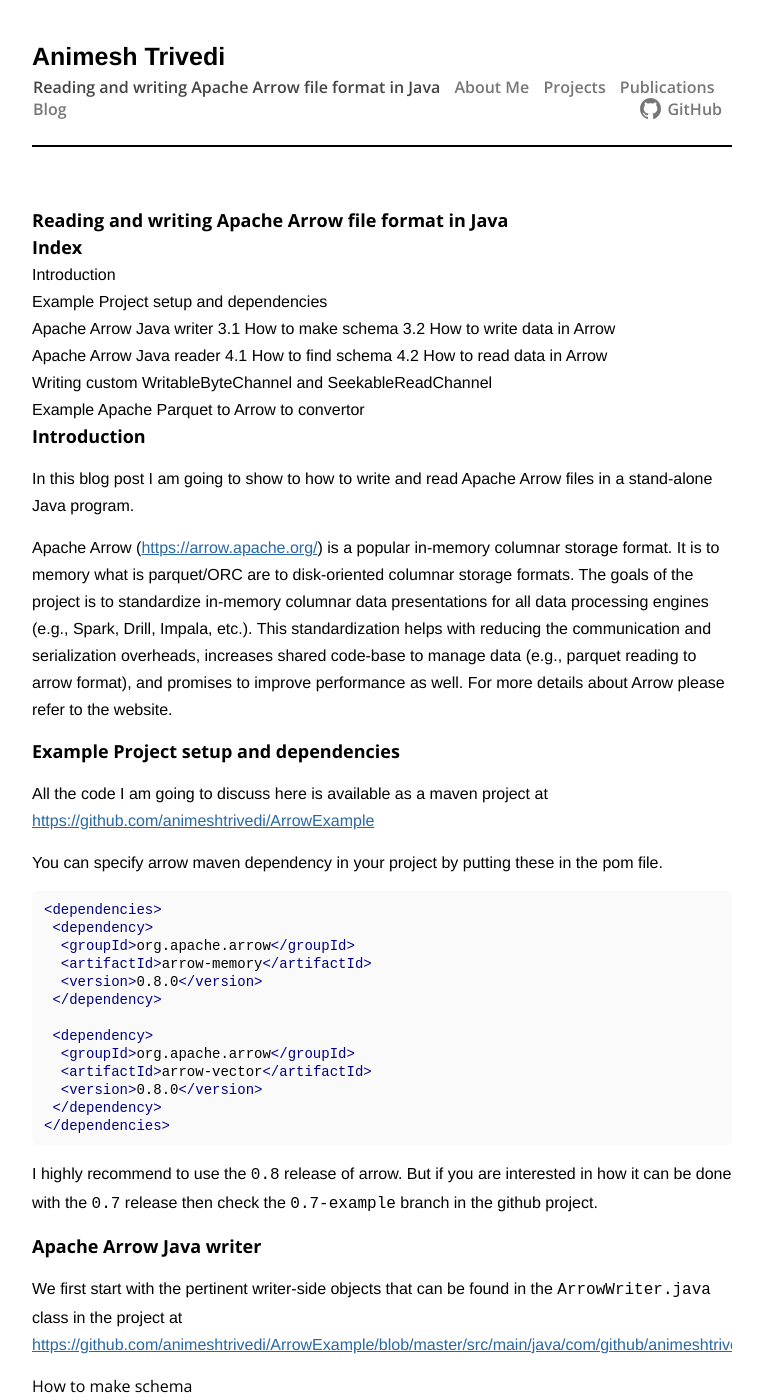
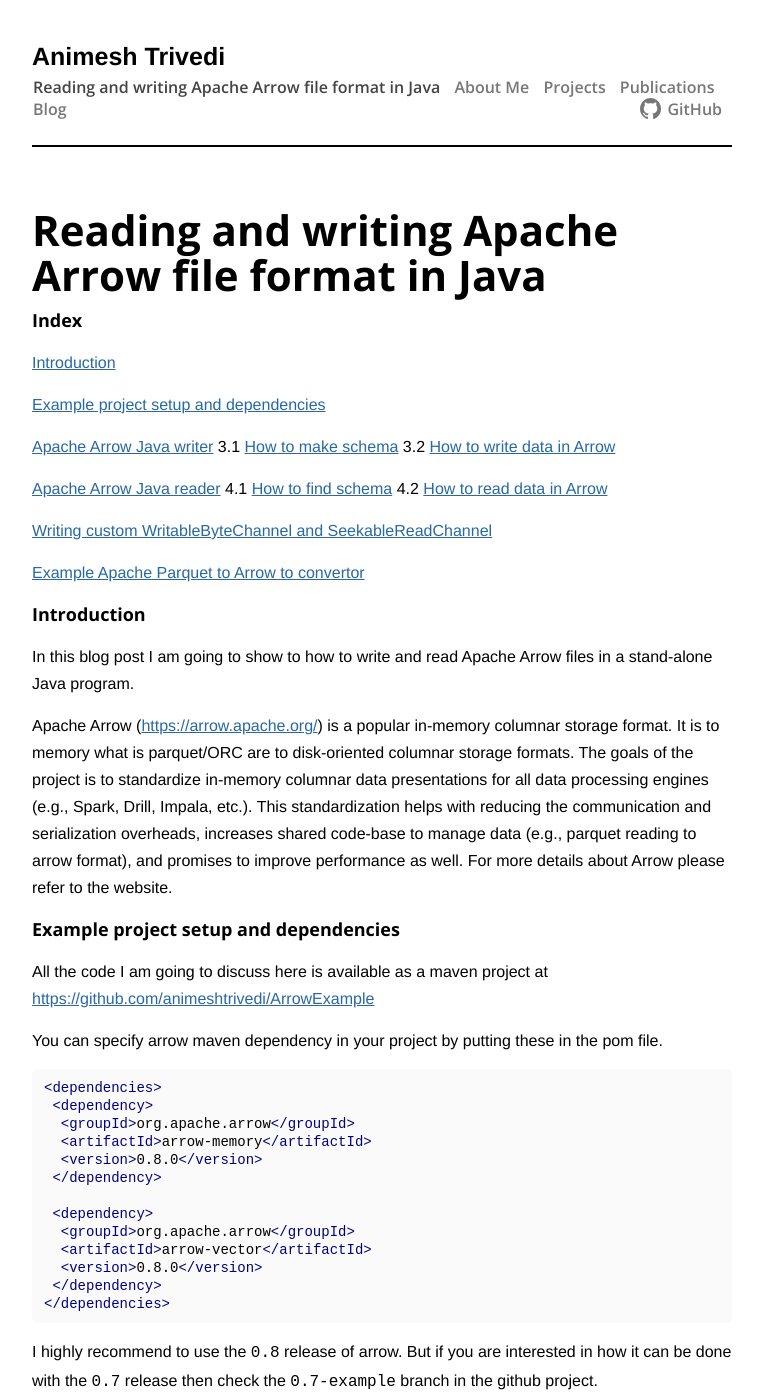
Before and after one commit to animeshtrivedi/animeshtrivedi.github.io, a Jekyll site: the page built from blog/2017-12-26-arrow.md, in a window 1280 px wide and 1400 px high. Shown: the whole window, without its empty margins (258-1021 px from the left). Built offline with Jekyll 4.4.1, drawn with Linux system fonts in a browser that asks for light colours; our own code applies the rules of GitHub Pages for plain Markdown files; part of the change alters nothing that is shown; some of the changed text lies outside the part shown.

```diff
--- a/blog/2017-12-26-arrow.md
+++ b/blog/2017-12-26-arrow.md
@@ -1,15 +1,20 @@
-## Reading and writing Apache Arrow file format in Java
+# Reading and writing Apache Arrow file format in Java
 ## Index
-1. Introduction
-2. Example Project setup and dependencies
-3. Apache Arrow Java writer
-  3.1 How to make schema
-  3.2 How to write data in Arrow
-4. Apache Arrow Java reader
-  4.1 How to find schema
-  4.2 How to read data in Arrow
-5. Writing custom WritableByteChannel and SeekableReadChannel
-6. Example Apache Parquet to Arrow to convertor
+1. [Introduction](#introduction)
+
+2. [Example project setup and dependencies](#example-project-setup-and-dependencies)
+
+3. [Apache Arrow Java writer](#apache-Arrow-java-writer)
+3.1 [How to make schema](#how-to-make-schema)
+3.2 [How to write data in Arrow](#how-to-write-data-in-arrow)
+
+4. [Apache Arrow Java reader](#apache-arrow-java-reader)
+4.1 [How to find schema](#how-to-find-schema)
+4.2 [How to read data in Arrow](#how-to-read-data-in-arrow)
+
+5. [Writing custom WritableByteChannel and SeekableReadChannel](#writing-custom-writablebytechannel-and-seekablereadchannel)
+
+6. [Example Apache Parquet to Arrow to convertor](#example-apache-parquet-to-arrow-to-convertor)
 
 ## Introduction
 In this blog post I am going to show to how to write and
@@ -28,7 +33,7 @@ and promises to improve performance as well. For more details about
 Arrow please refer to the website.
 
 
-## Example Project setup and dependencies
+## Example project setup and dependencies
 All the code I am going to discuss here is available as a maven project
 at
 [https://github.com/animeshtrivedi/ArrowExample](https://github.com/animeshtrivedi/ArrowExample)
@@ -300,6 +305,6 @@ details here are some code snippet that I have written for HDFS
 
  * HdfsSeekableByteChannel.java : [https://gist.github.com/animeshtrivedi/ac1ecab482c10f902560eafce1043421](https://gist.github.com/animeshtrivedi/ac1ecab482c10f902560eafce1043421)
 
-## How to convert Parquet to Arrow
+## Example Apache Parquet to Arrow to convertor
 Here is an example to convert exisiting Parquet data to Arrow.
 [https://gist.github.com/animeshtrivedi/76de64f9dab1453958e1d4f8eca1605f](https://gist.github.com/animeshtrivedi/76de64f9dab1453958e1d4f8eca1605f)
```
